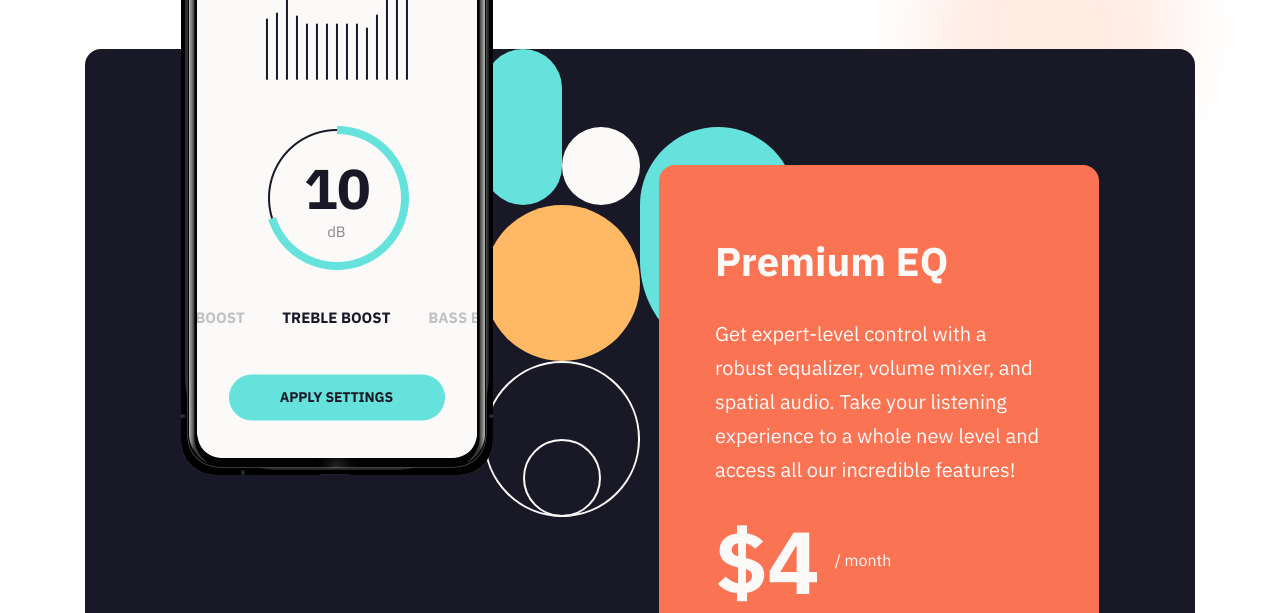
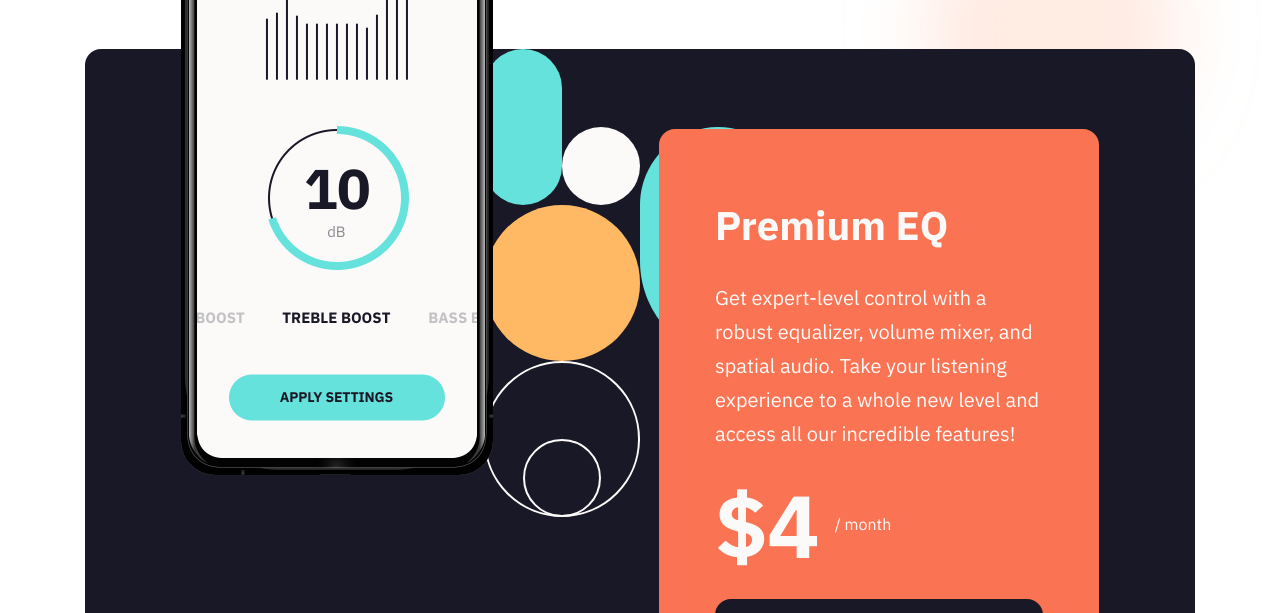
Before and after one commit to Mitko90/Equalizer-landing-page, a plain HTML site: page index.html in a window 1280 px wide. Shown: the part 830-1443 px from the top of the page. Drawn offline with Linux system fonts and the light colour scheme.

Commit message:
Update style.css

```diff
--- a/style.css
+++ b/style.css
@@ -180,7 +180,7 @@
   .main-card{
     background-color: var(--clr-primary-200);
     padding: 2.5rem 3.5rem;
-    margin-top: 7.25rem;
+    margin-top: 5rem;
     margin-right: 6rem;
     border-radius: var(--border-radius);
     color: var(--clr-neutral-100);
```
